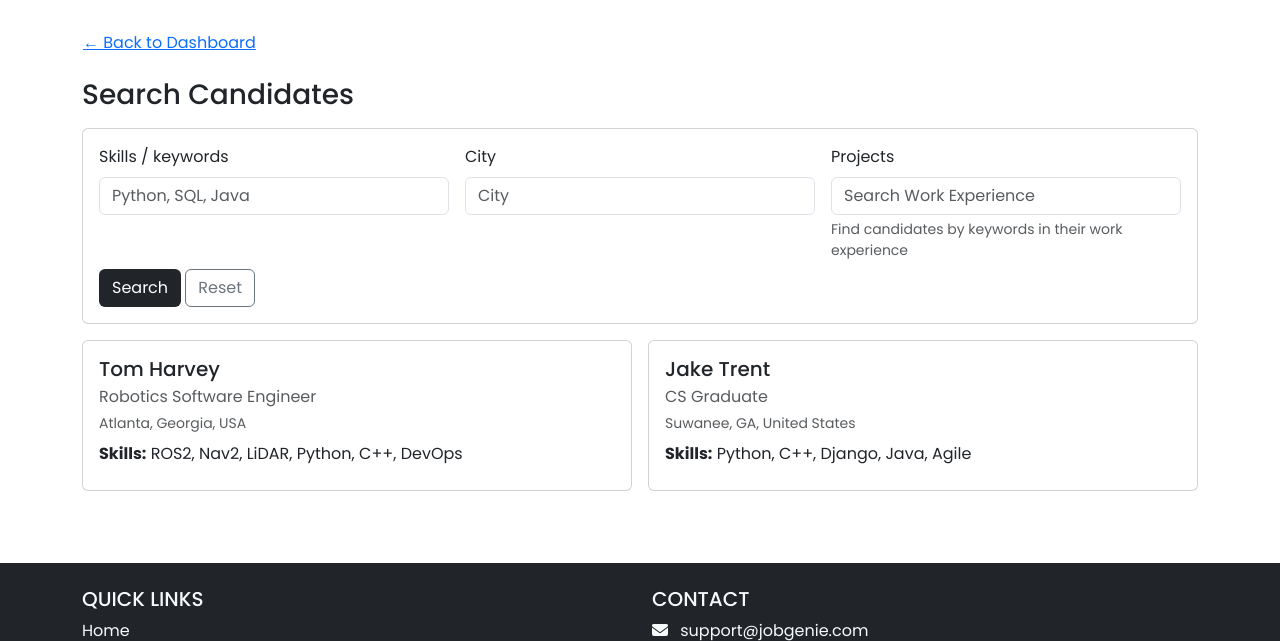
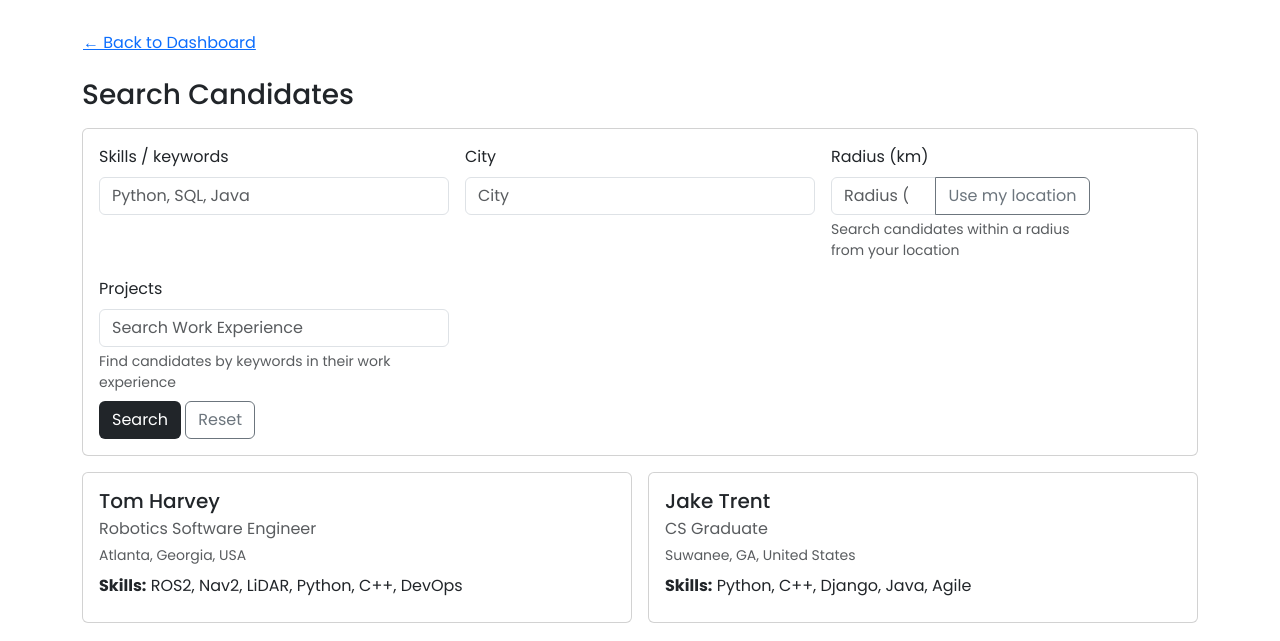
Before and after one commit to meeraranjan/jobgenie, a Django app: page /recruiters/candidates/ in a window 1280 px wide. Shown: the part 66-707 px from the top of the page. Run offline with Django 5.2, Linux system fonts and the light colour scheme; data comes from the database, SQL or seed files in the repository; both versions use the stored data as it was after the commit; parts of the project's set-up code (start-up, migrations or seed data) failed here and were passed over; some libraries are stand-ins or nearby versions.

Commit message:
Added radius search feature to candidate search

```diff
--- a/recruiters/templates/recruiters/candidate_search.html
+++ b/recruiters/templates/recruiters/candidate_search.html
@@ -14,13 +14,30 @@
             {% endif %}
         </div>
 
-            <div class="col-12 col-md-4">
+        <div class="col-12 col-md-4">
             <label class="form-label">{{ form.city.label }}</label>
             {{ form.city }}
             {% if form.city.help_text %}
             <div class="form-text">{{ form.city.help_text }}</div>
             {% endif %}
         </div>
+
+
+        <input type="hidden" name="user_lat" id="user_lat" value="{{ request.GET.user_lat }}">
+        <input type="hidden" name="user_lng" id="user_lng" value="{{ request.GET.user_lng }}">
+
+        <div class="col-12 col-md-3">
+          <label class="form-label">Radius (km)</label>
+        <div class="input-group">
+          <input type="number" min="1" step="1" class="form-control"
+                name="radius_km" value="{{ request.GET.radius_km }}" placeholder="Radius (km)">
+          <button type="button" id="useMyLocationBtn" class="btn btn-outline-secondary"
+                  style="white-space:nowrap; min-width:110px;">
+            Use my location
+          </button>
+        </div>
+        <div class="form-text">Search candidates within a radius from your location</div>
+      </div>
 
         <div class="col-12 col-md-4">
           <label class="form-label">Projects</label>
@@ -92,4 +109,23 @@
     <div class="alert alert-light border">No candidates with current filters. Try different keywords.</div>
   {% endif %}
 </div>
+<script>
+document.getElementById('useMyLocationBtn')?.addEventListener('click', function () {
+  if (!navigator.geolocation) {
+    alert('Geolocation is not supported by your browser.');
+    return;
+  }
+  navigator.geolocation.getCurrentPosition(
+    function (pos) {
+      document.getElementById('user_lat').value = pos.coords.latitude;
+      document.getElementById('user_lng').value = pos.coords.longitude;
+      alert("Location set. Click 'Search' to find nearby candidates.");
+    },
+    function (err) {
+      alert('Could not get your location: ' + err.message);
+    }
+  );
+});
+</script>
+
 {% endblock %}
--- a/recruiters/views.py
+++ b/recruiters/views.py
@@ -10,7 +10,7 @@ from django.db.models import Q
 from functools import reduce
 import operator
 import re
-
+from math import radians, sin, cos, asin, sqrt
 from .models import Recruiter
 from .forms import RecruiterForm, CandidateSearchForm
 from jobs.models import Job, Application
@@ -129,6 +129,15 @@ def _tokens(s: str):
         return []
     return [t.strip() for t in re.split(r"[,\s]+", s) if t.strip()]
 
+def haversine_km(lat1, lng1, lat2, lng2):
+    if None in (lat1, lng1, lat2, lng2):
+        return None
+    R = 6371.0
+    dlat = radians(lat2 - lat1)
+    dlng = radians(lng2 - lng1)
+    a = sin(dlat/2)**2 + cos(radians(lat1)) * cos(radians(lat2)) * sin(dlng/2)**2
+    c = 2 * asin(sqrt(a))
+    return R * c
 class CandidateSearchView(ListView):
     template_name = "recruiters/candidate_search.html"
     context_object_name = "candidates"
@@ -139,7 +148,6 @@ class CandidateSearchView(ListView):
         qs = (
             JobSeekerProfile.objects
             .filter(is_public=True)
-            .select_related("user")
             .order_by("last_name", "first_name")
         )
         skill_tokens = _tokens(g.get("skills"))
@@ -169,6 +177,41 @@ class CandidateSearchView(ListView):
                 Q(education__icontains=proj)
             )
 
+        # Get radius and user location from GET params
+        radius = g.get("radius_km", "").strip()
+        user_lat = g.get("user_lat")
+        user_lng = g.get("user_lng")
+
+        if radius and user_lat and user_lng:
+            try:
+                radius_km = float(radius)
+                user_lat = float(user_lat)
+                user_lng = float(user_lng)
+
+                # First, coarse filter using bounding box
+                delta_lat = radius_km / 111.0  # ~111 km per degree latitude
+                cos_lat = max(0.1, cos(radians(user_lat)))
+                delta_lng = radius_km / (111.0 * cos_lat)
+
+                qs = qs.exclude(lat__isnull=True).exclude(lng__isnull=True)
+                qs = qs.filter(
+                    lat__gte=user_lat - delta_lat,
+                    lat__lte=user_lat + delta_lat,
+                    lng__gte=user_lng - delta_lng,
+                    lng__lte=user_lng + delta_lng
+                )
+
+                # Then precise haversine filter
+                keep_ids = []
+                for c in qs.only("id", "lat", "lng"):
+                    d = haversine_km(user_lat, user_lng, c.lat, c.lng)
+                    if d is not None and d <= radius_km:
+                        keep_ids.append(c.id)
+                qs = qs.filter(id__in=keep_ids)
+
+            except ValueError:
+                pass
+
         return qs
 
     def get_context_data(self, **kwargs):
```
Also changed, not shown: db.sqlite3, profiles/migrations/0006_merge_20251021_1354.py (added).
